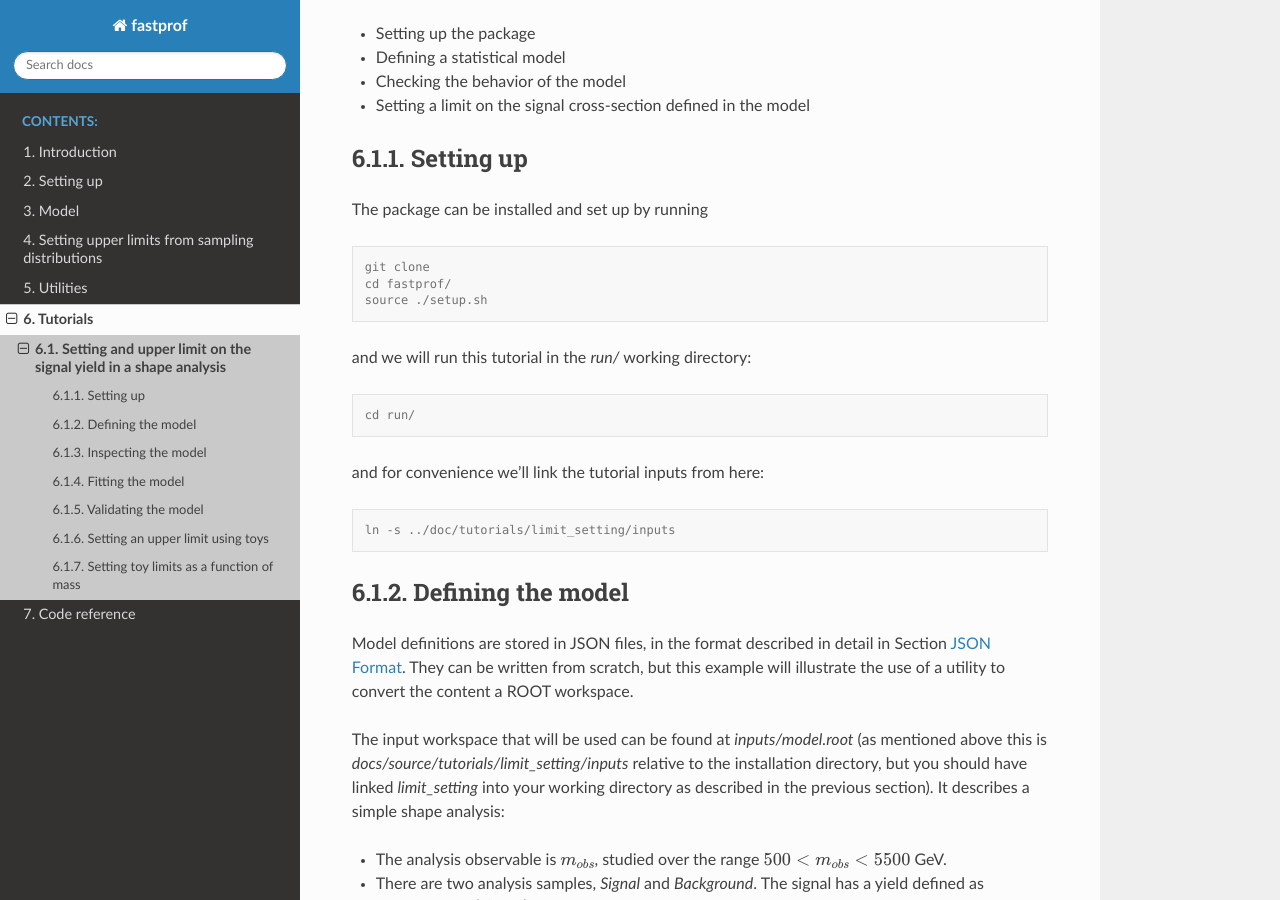
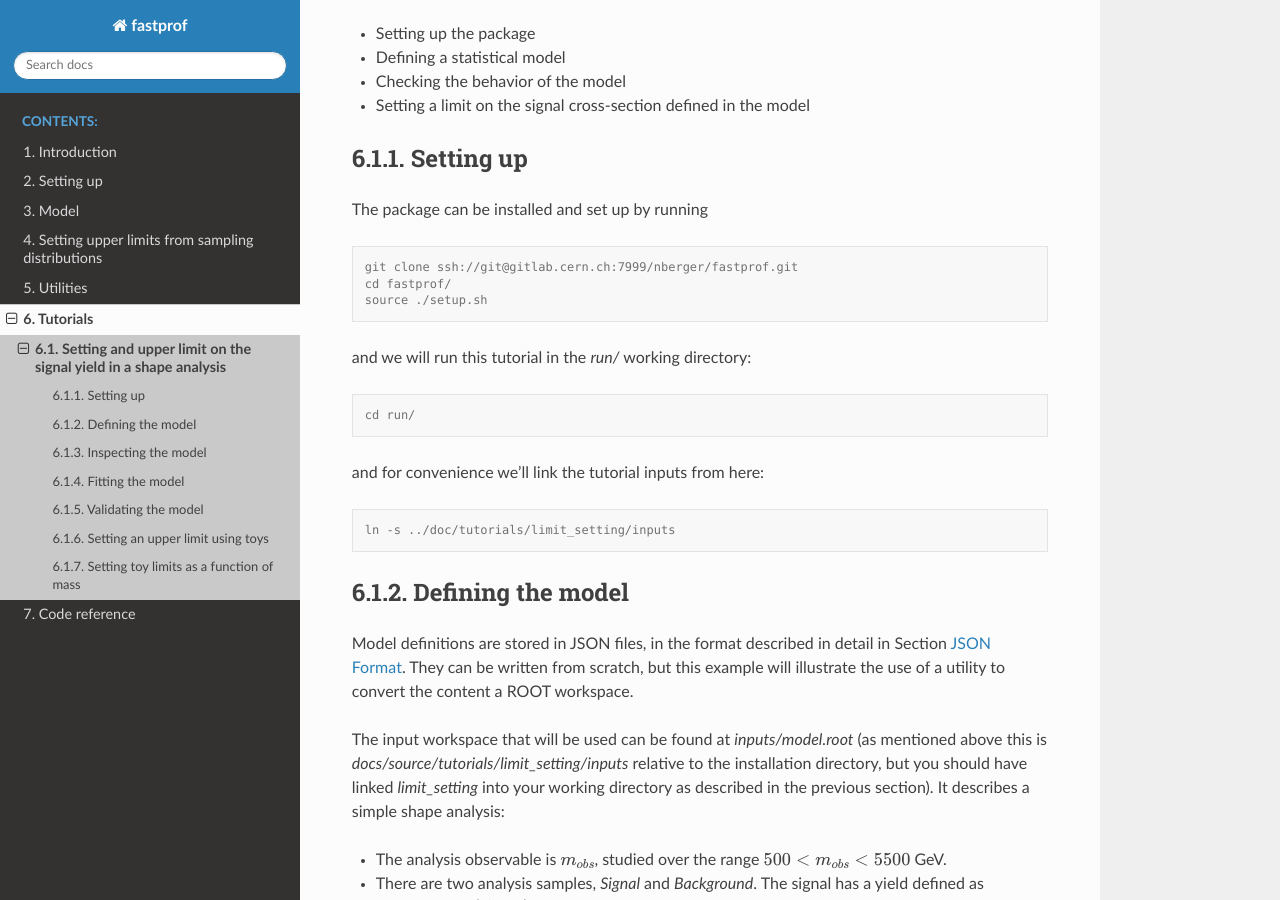
Before and after one commit to fastprof-hep/fastprof, a Sphinx documentation site: the page built from doc/tutorials/limit_setting/limit_setting.rst, in a window 1280 px wide and 900 px high, scrolled down 415 px. Built offline with Sphinx 7.4.7 and the Read the Docs theme 2.0.0, drawn with Linux system fonts in a browser that asks for light colours; pages that are not in the unit, such as notebooks, are missing from menus.

Commit message:
add repository address

```diff
--- a/doc/tutorials/limit_setting/limit_setting.rst
+++ b/doc/tutorials/limit_setting/limit_setting.rst
@@ -22,7 +22,7 @@ The package can be installed and set up by running
 
 .. code-block:: console
 
-  git clone
+  git clone ssh://git@gitlab.cern.ch:7999/nberger/fastprof.git
   cd fastprof/
   source ./setup.sh
 
```
